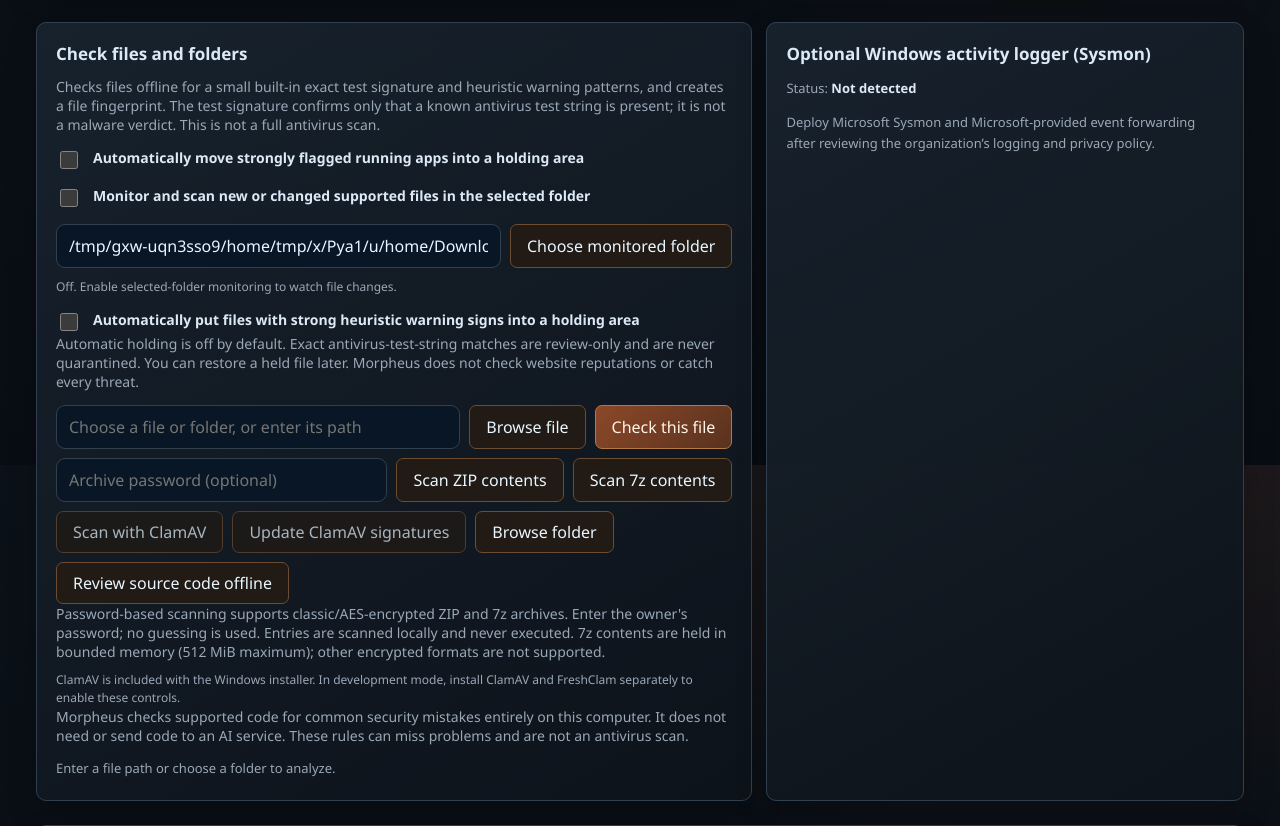
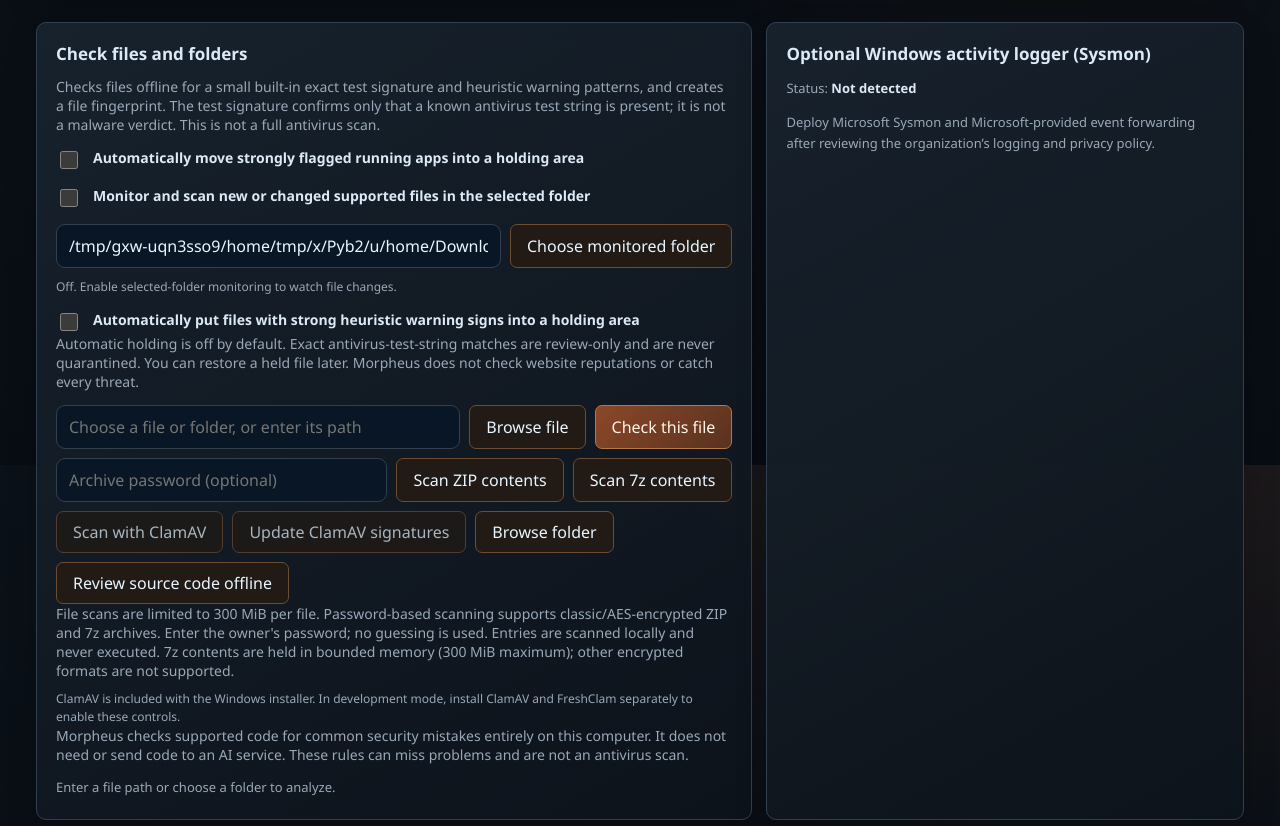
Before and after one commit to adorn-create/Project-MORPHEUS, a FastAPI app: template morpheus/templates/dashboard.html in a window 1280 px wide. Shown: the part 1135-1961 px from the top of the page. Run offline with FastAPI, Linux system fonts and the light colour scheme; the template is opened without the code that fills it, so the values that code supplies are empty; some libraries are stand-ins or nearby versions.

Commit message:
Limit file scans to 300 MiB
Co-authored-by: Copilot <223556219+Copilot@users.noreply.github.com>

```diff
--- a/config.json
+++ b/config.json
@@ -11,7 +11,7 @@
   "canary_monitoring": false,
   "download_confidence_threshold": 0.6,
   "high_confidence_threshold": 0.95,
-  "scan_max_file_bytes": 536870912,
+  "scan_max_file_bytes": 314572800,
   "scan_max_folder_bytes": 5368709120,
   "scan_max_folder_files": 5000,
   "scan_timeout_seconds": 180,
--- a/morpheus/clamav.py
+++ b/morpheus/clamav.py
@@ -6,7 +6,7 @@ import time
 from datetime import datetime
 from pathlib import Path
 
-from .scanner import ProtectedSystemPathError, is_protected_system_path
+from .scanner import MAX_SCAN_FILE_BYTES, ProtectedSystemPathError, is_protected_system_path
 
 STATUS_CACHE_SECONDS = 60
 SCAN_TIMEOUT_SECONDS = 180
@@ -244,7 +244,8 @@ class ClamAVScanner:
             "status": status,
         }
 
-    def scan_file(self, path: Path, *, max_bytes: int = 512 * 1024 * 1024) -> dict:
+    def scan_file(self, path: Path, *, max_bytes: int = MAX_SCAN_FILE_BYTES) -> dict:
+        max_bytes = min(max_bytes, MAX_SCAN_FILE_BYTES)
         target = Path(path).expanduser()
         try:
             resolved = target.resolve(strict=True)
--- a/morpheus/defender_monitor.py
+++ b/morpheus/defender_monitor.py
@@ -7,6 +7,7 @@ from collections.abc import Callable
 from pathlib import Path
 
 from .collector import utcnow
+from .scanner import MAX_SCAN_FILE_BYTES
 
 POLL_INTERVAL_SECONDS = 60
 STALE_SIGNATURE_DAYS = 7
@@ -35,9 +36,10 @@ def find_defender_command() -> str | None:
     return None
 
 
-def scan_file_with_defender(path: Path, *, max_bytes: int = 512 * 1024 * 1024) -> dict:
+def scan_file_with_defender(path: Path, *, max_bytes: int = MAX_SCAN_FILE_BYTES) -> dict:
     if os.name != "nt":
         raise RuntimeError("Microsoft Defender command-line scanning is available only on Windows.")
+    max_bytes = min(max_bytes, MAX_SCAN_FILE_BYTES)
     resolved = Path(path).expanduser().resolve(strict=True)
     if not resolved.is_file():
         raise ValueError("Microsoft Defender scan requires a single existing file.")
--- a/morpheus/main.py
+++ b/morpheus/main.py
@@ -42,7 +42,12 @@ from .engine import DefenseEngine
 from .downloads import MAX_MONITORED_FILES, DownloadMonitor
 from .code_review import CodeReview
 from .local_assistant import OfflineAssistant
-from .scanner import ProtectedSystemPathError, StaticScanner, is_protected_system_path
+from .scanner import (
+    MAX_SCAN_FILE_BYTES,
+    ProtectedSystemPathError,
+    StaticScanner,
+    is_protected_system_path,
+)
 from .sysmon import SysmonStatus
 from .timeline import AttackTimeline
 from .quarantine import QuarantineManager
@@ -98,6 +103,12 @@ if not CONFIG_PATH.exists():
     shutil.copyfile(bundled_config, CONFIG_PATH)
 engine = DefenseEngine(DATA_ROOT, CONFIG_PATH)
 scanner = StaticScanner()
+
+
+def _configured_scan_max_file_bytes(config: dict) -> int:
+    return min(int(config.get("scan_max_file_bytes", MAX_SCAN_FILE_BYTES)), MAX_SCAN_FILE_BYTES)
+
+
 clamav_binary_directory = os.environ.get("MORPHEUS_CLAMAV_DIR") or None
 clamav_scanner = ClamAVScanner(
     binary_directory=clamav_binary_directory,
@@ -315,7 +326,7 @@ def status():
             "downloads_enabled": config.get("download_monitoring", False),
             "download_directory": config.get("download_directory") or str(Path.home() / "Downloads"),
             "monitored_file_limit": MAX_MONITORED_FILES,
-            "scan_max_file_bytes": int(config.get("scan_max_file_bytes", 512 * 1024 * 1024)),
+            "scan_max_file_bytes": _configured_scan_max_file_bytes(config),
             "scan_max_folder_bytes": int(config.get("scan_max_folder_bytes", 5 * 1024 * 1024 * 1024)),
             "scan_max_folder_files": int(config.get("scan_max_folder_files", 5000)),
             "scan_timeout_seconds": float(config.get("scan_timeout_seconds", 180)),
@@ -495,7 +506,7 @@ def scan_file(payload: ScanFileRequest):
         config = engine.config()
         return scanner.scan_file(
             Path(path),
-            max_bytes=int(config.get("scan_max_file_bytes", 512 * 1024 * 1024)),
+            max_bytes=_configured_scan_max_file_bytes(config),
             timeout_seconds=float(config.get("scan_timeout_seconds", 180)),
             is_cancelled=scan_cancel_event.is_set,
         )
@@ -514,8 +525,8 @@ def scan_zip(payload: PasswordArchiveScanRequest):
         return scanner.scan_zip(
             Path(payload.path),
             payload.password,
-            max_archive_bytes=int(config.get("scan_max_file_bytes", 512 * 1024 * 1024)),
-            max_file_bytes=int(config.get("scan_max_file_bytes", 512 * 1024 * 1024)),
+            max_archive_bytes=_configured_scan_max_file_bytes(config),
+            max_file_bytes=_configured_scan_max_file_bytes(config),
             max_total_bytes=int(config.get("scan_max_folder_bytes", 5 * 1024 * 1024 * 1024)),
             max_files=int(config.get("scan_max_folder_files", 5000)),
             timeout_seconds=float(config.get("scan_timeout_seconds", 180)),
@@ -542,8 +553,8 @@ def scan_7z(payload: PasswordArchiveScanRequest):
         return scanner.scan_7z(
             Path(payload.path),
             payload.password,
-            max_archive_bytes=int(config.get("scan_max_file_bytes", 512 * 1024 * 1024)),
-            max_file_bytes=int(config.get("scan_max_file_bytes", 512 * 1024 * 1024)),
+            max_archive_bytes=_configured_scan_max_file_bytes(config),
+            max_file_bytes=_configured_scan_max_file_bytes(config),
             max_total_bytes=int(config.get("scan_max_folder_bytes", 5 * 1024 * 1024 * 1024)),
             max_files=int(config.get("scan_max_folder_files", 5000)),
             timeout_seconds=float(config.get("scan_timeout_seconds", 180)),
@@ -569,7 +580,7 @@ def scan_file_with_antivirus(payload: AntivirusScanRequest):
         config = engine.config()
         result = clamav_scanner.scan_file(
             Path(payload.path),
-            max_bytes=int(config.get("scan_max_file_bytes", 512 * 1024 * 1024)),
+            max_bytes=_configured_scan_max_file_bytes(config),
         )
     except ProtectedSystemPathError as exc:
         raise HTTPException(status_code=403, detail=str(exc)) from exc
@@ -616,7 +627,7 @@ def scan_file_with_windows_defender(payload: AntivirusScanRequest):
         config = engine.config()
         return scan_file_with_defender(
             Path(payload.path),
-            max_bytes=int(config.get("scan_max_file_bytes", 512 * 1024 * 1024)),
+            max_bytes=_configured_scan_max_file_bytes(config),
         )
     except ProtectedSystemPathError as exc:
         raise HTTPException(status_code=403, detail=str(exc)) from exc
@@ -645,7 +656,7 @@ def scan_folder(payload: ScanFolderRequest):
         config = engine.config()
         return scanner.scan_folder(
             Path(payload.path),
-            max_file_bytes=int(config.get("scan_max_file_bytes", 512 * 1024 * 1024)),
+            max_file_bytes=_configured_scan_max_file_bytes(config),
             max_folder_bytes=int(config.get("scan_max_folder_bytes", 5 * 1024 * 1024 * 1024)),
             max_files=int(config.get("scan_max_folder_files", 5000)),
             timeout_seconds=float(config.get("scan_timeout_seconds", 180)),
@@ -689,7 +700,7 @@ def scan_upload(file: UploadFile = File(...)):
         return scanner.scan_stream(
             file.file,
             name,
-            max_bytes=int(config.get("scan_max_file_bytes", 512 * 1024 * 1024)),
+            max_bytes=_configured_scan_max_file_bytes(config),
             timeout_seconds=float(config.get("scan_timeout_seconds", 180)),
             is_cancelled=scan_cancel_event.is_set,
         )
--- a/morpheus/models.py
+++ b/morpheus/models.py
@@ -1,5 +1,6 @@
 from typing import Literal
 from pydantic import BaseModel, ConfigDict, Field
+from .scanner import MAX_SCAN_FILE_BYTES
 
 class ConfigUpdate(BaseModel):
     automatic_high_confidence: bool | None = None
@@ -16,7 +17,7 @@ class ConfigUpdate(BaseModel):
     download_confidence_threshold: float | None = Field(default=None, ge=0.0, le=1.0)
     high_confidence_threshold: float | None = Field(default=None, ge=0.0, le=1.0)
     poll_interval_seconds: float | None = Field(default=None, ge=1.0, le=3600.0)
-    scan_max_file_bytes: int | None = Field(default=None, ge=1024, le=10_737_418_240)
+    scan_max_file_bytes: int | None = Field(default=None, ge=1024, le=MAX_SCAN_FILE_BYTES)
     scan_max_folder_bytes: int | None = Field(default=None, ge=1024, le=109_951_162_7776)
     scan_max_folder_files: int | None = Field(default=None, ge=1, le=100000)
     scan_timeout_seconds: float | None = Field(default=None, ge=1.0, le=3600.0)
--- a/morpheus/scanner.py
+++ b/morpheus/scanner.py
@@ -23,7 +23,8 @@ from py7zr.exceptions import (
 SCAN_CHUNK_SIZE = 1024 * 1024
 MAX_FOLDER_SCAN_FILES = 5000
 MAX_FOLDER_SCAN_DIRECTORIES = 20_000
-DEFAULT_MAX_FILE_BYTES = 512 * 1024 * 1024
+MAX_SCAN_FILE_BYTES = 300 * 1024 * 1024
+DEFAULT_MAX_FILE_BYTES = MAX_SCAN_FILE_BYTES
 DEFAULT_MAX_FOLDER_BYTES = 5 * 1024 * 1024 * 1024
 PROTECTED_DIRECTORY_NAMES = {
     "$recycle.bin", "$winreagent", "boot", "config.msi", "efi",
@@ -196,6 +197,7 @@ class StaticScanner:
         timeout_seconds: float = 180.0,
         is_cancelled=None,
     ) -> dict:
+        max_bytes = min(max_bytes, MAX_SCAN_FILE_BYTES)
         path = Path(path)
         if is_protected_system_path(path, protected_roots=protected_roots):
             raise ProtectedSystemPathError("Windows system and protected application files are excluded from file scans.")
@@ -226,6 +228,8 @@ class StaticScanner:
         timeout_seconds: float = 180.0,
         is_cancelled=None,
     ) -> dict:
+        max_archive_bytes = min(max_archive_bytes, MAX_SCAN_FILE_BYTES)
+        max_file_bytes = min(max_file_bytes, MAX_SCAN_FILE_BYTES)
         target = Path(path).expanduser()
         try:
             resolved = target.resolve(strict=True)
@@ -322,6 +326,8 @@ class StaticScanner:
         timeout_seconds: float = 180.0,
         is_cancelled=None,
     ) -> dict:
+        max_archive_bytes = min(max_archive_bytes, MAX_SCAN_FILE_BYTES)
+        max_file_bytes = min(max_file_bytes, MAX_SCAN_FILE_BYTES)
         target = Path(path).expanduser()
         try:
             resolved = target.resolve(strict=True)
@@ -432,6 +438,7 @@ class StaticScanner:
         timeout_seconds: float = 180.0,
         is_cancelled=None,
     ) -> dict:
+        max_bytes = min(max_bytes, MAX_SCAN_FILE_BYTES)
         if has_protected_folder_name(name):
             raise ProtectedSystemPathError("Windows system and protected application files are excluded from file scans.")
         digest = hashlib.sha256()
@@ -509,6 +516,7 @@ class StaticScanner:
         timeout_seconds: float = 180.0,
         is_cancelled=None,
     ) -> dict:
+        max_file_bytes = min(max_file_bytes, MAX_SCAN_FILE_BYTES)
         if max_files is None:
             max_files = MAX_FOLDER_SCAN_FILES
         root = Path(path).resolve()
--- a/morpheus/templates/dashboard.html
+++ b/morpheus/templates/dashboard.html
@@ -314,7 +314,7 @@
           <button id="reviewCodeButton" type="button">Review source code offline</button>
           <input id="folderInput" type="file" webkitdirectory multiple hidden aria-label="Choose a folder to scan">
         </div>
-        <p class="subtle">Password-based scanning supports classic/AES-encrypted ZIP and 7z archives. Enter the owner's password; no guessing is used. Entries are scanned locally and never executed. 7z contents are held in bounded memory (512 MiB maximum); other encrypted formats are not supported.</p>
+        <p class="subtle">File scans are limited to 300 MiB per file. Password-based scanning supports classic/AES-encrypted ZIP and 7z archives. Enter the owner's password; no guessing is used. Entries are scanned locally and never executed. 7z contents are held in bounded memory (300 MiB maximum); other encrypted formats are not supported.</p>
         <p class="password-state" id="clamavUpdateStatus" role="status" aria-live="polite">Download ClamAV's initial signature database after installation. Updates need an internet connection and a passkey approval.</p>
         <p class="subtle">Morpheus checks supported code for common security mistakes entirely on this computer. It does not need or send code to an AI service. These rules can miss problems and are not an antivirus scan.</p>
         <div class="result" id="scanResult" role="status" aria-live="polite">Enter a file path or choose a folder to analyze.</div>
```
Also changed, not shown: tests/test_dashboard_api.py (+24 -0 lines), tests/test_hardening.py (+8 -0 lines), tests/test_scanner.py (+22 -0 lines), README.md.
